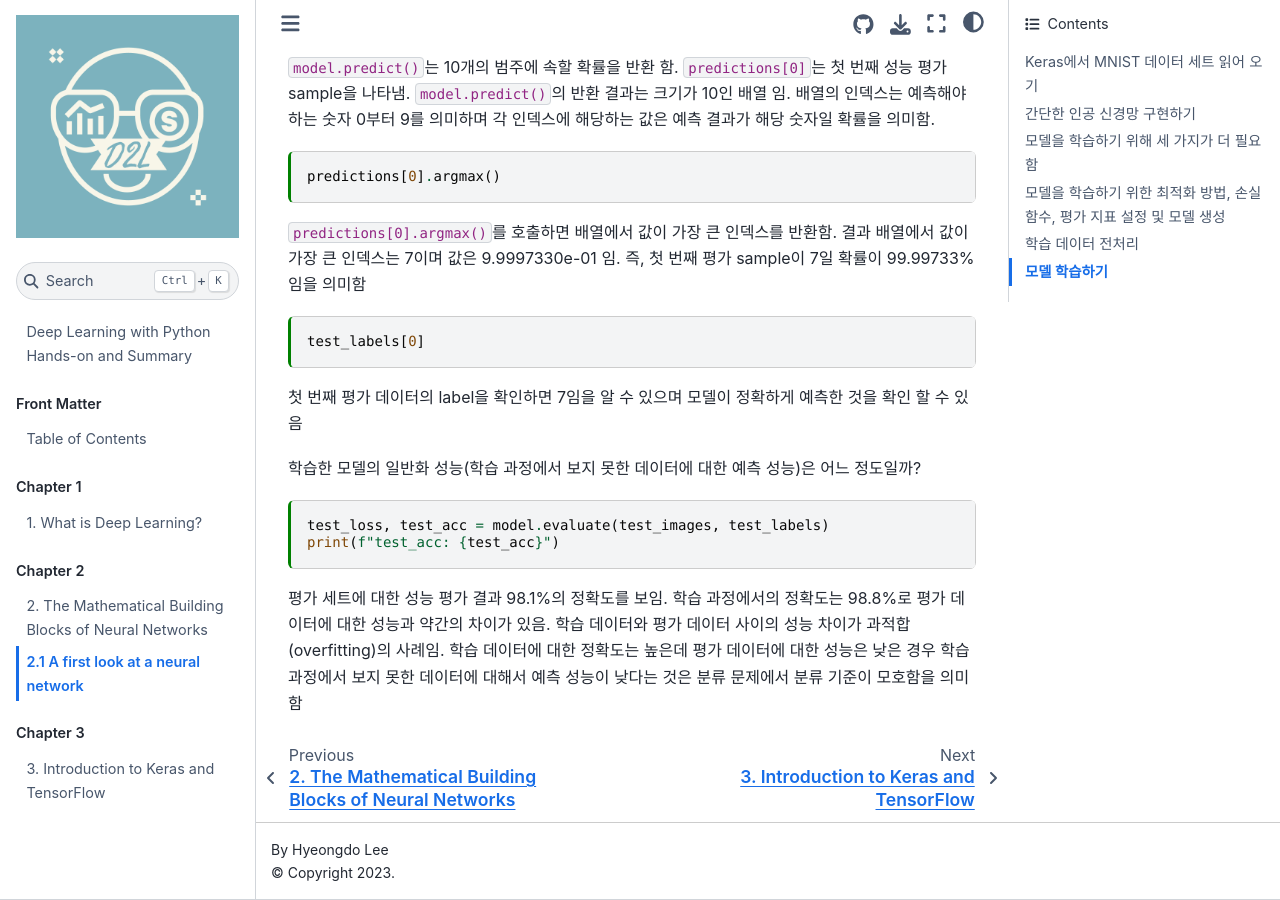
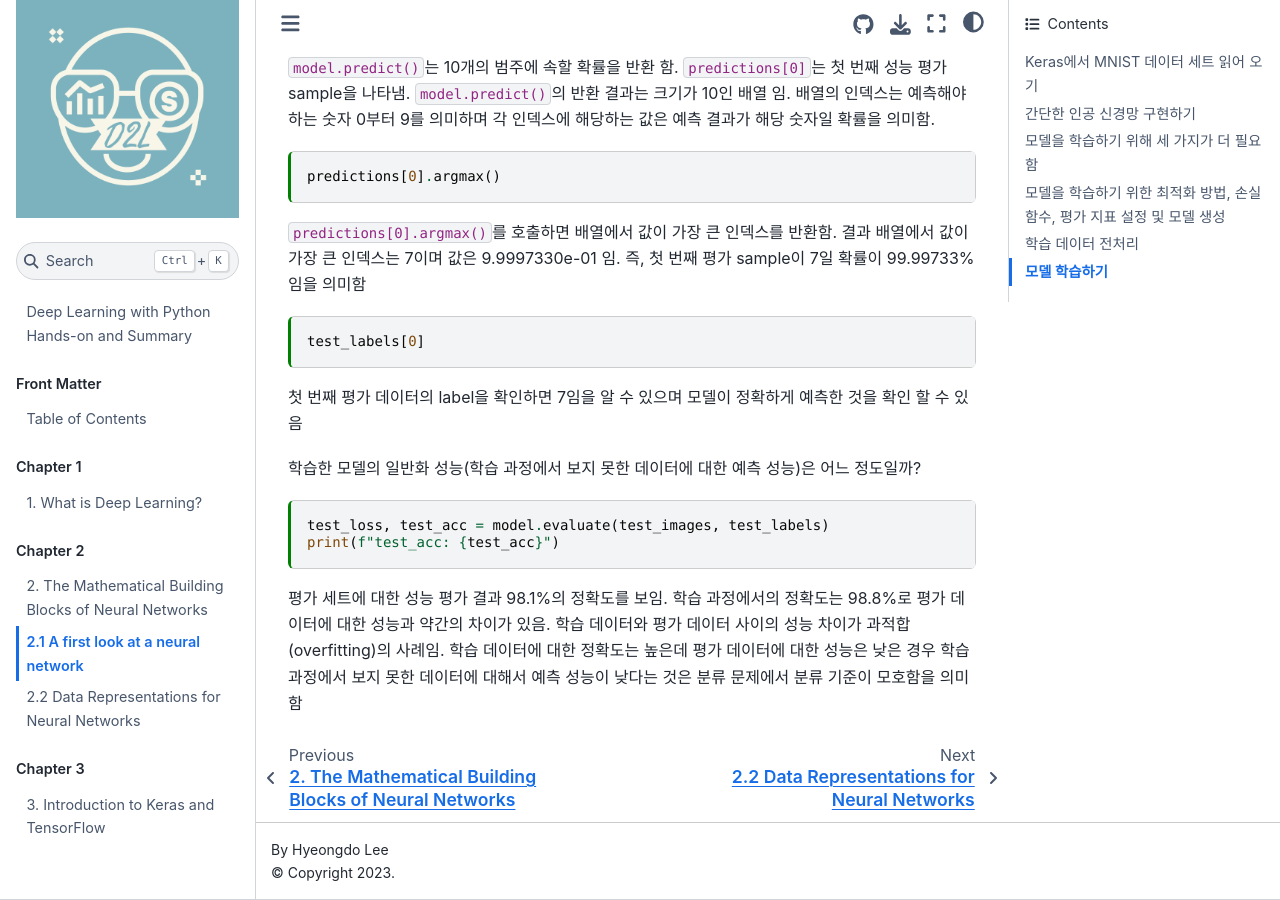
Before and after one commit to caerang/dl-python, a Jupyter Book: the page built from book/docs/ch02/2.1.ipynb, in a window 1280 px wide and 900 px high, scrolled down 2502 px. Built offline with Jupyter Book 1.0.4 settings and Sphinx 7.4.7 and the Sphinx Book theme 1.1.4, drawn with Linux system fonts in a browser that asks for light colours; part of the change alters nothing that is shown.

Commit message:
Add Chapter 2.2.8

```diff
--- a/book/_config.yml
+++ b/book/_config.yml
@@ -31,3 +31,6 @@ html:
   use_issues_button: true
   use_edit_page_button: true
   use_repository_button: true
+  comments:
+    utterances:
+      repo: "caerang/dl-python"
--- a/book/_toc.yml
+++ b/book/_toc.yml
@@ -1,5 +1,7 @@
 format: jb-book
 root: docs/introduction/title
+options:
+  numbered: True
 parts:
 - caption: Front Matter
   chapters:
@@ -10,7 +12,8 @@ parts:
 - caption: Chapter 2
   chapters:
   - file: docs/ch02/overview
-  - file: docs/ch02/ch2.1.ipynb
+  - file: docs/ch02/2.1.ipynb
+  - file: docs/ch02/2.2.ipynb
 - caption: Chapter 3
   chapters:
   - file: docs/ch03/overview
```
Also changed, not shown: book/docs/ch02/2.1.ipynb (renamed from book/docs/ch02/ch2.1.ipynb), book/docs/ch02/2.2.ipynb (added).
